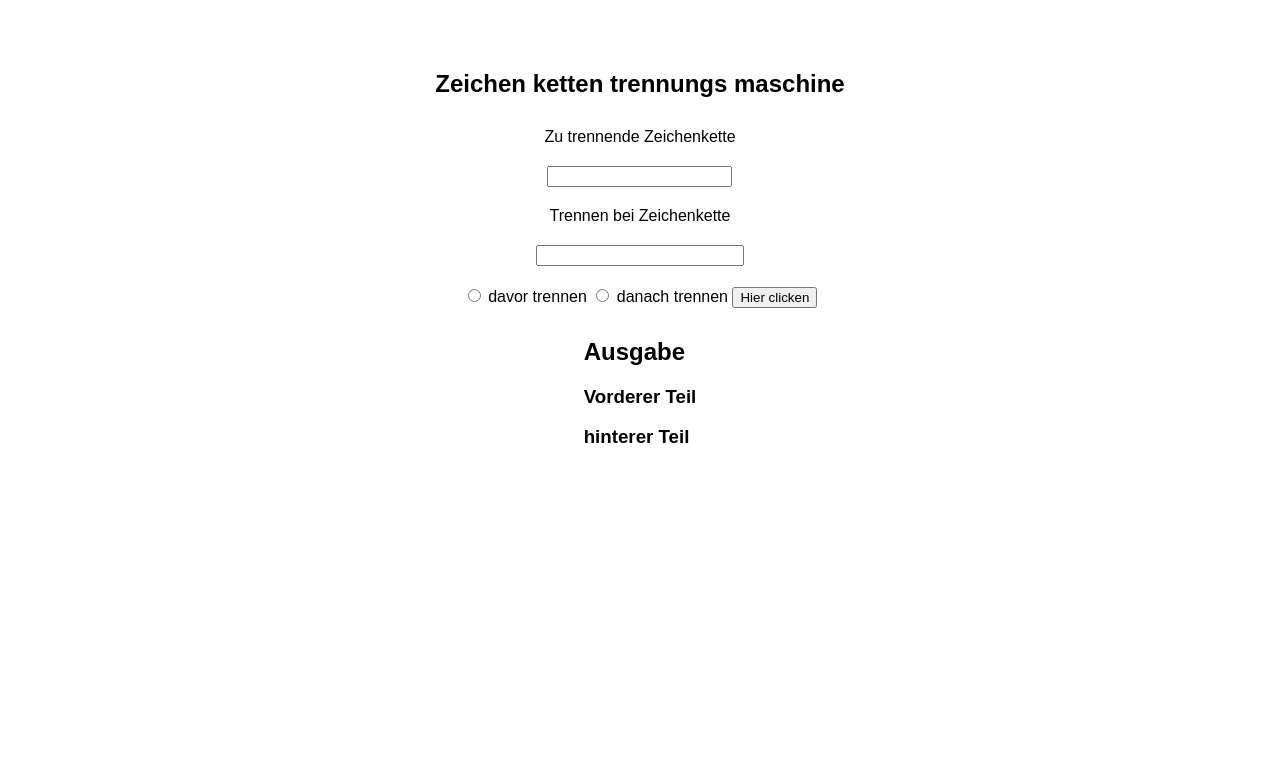
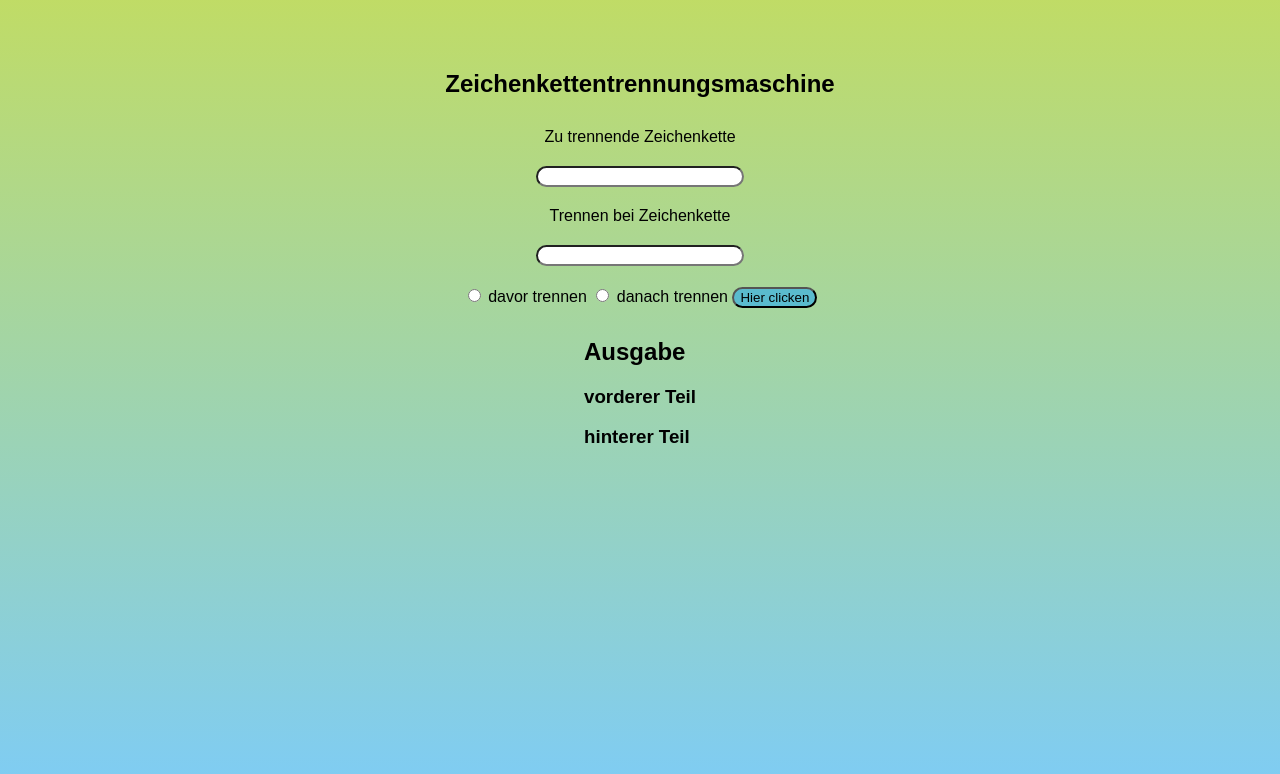
Before and after one commit to philipkuerzel/ZKTM, a plain HTML site: page index.html in a window 1280 px wide. Drawn offline with Linux system fonts and the light colour scheme.

Commit message:
html done

```diff
--- a/assets/css/style.css
+++ b/assets/css/style.css
@@ -1,15 +1,21 @@
+html {
+    height: 100%;
+    background:
+        linear-gradient(rgba(150, 196, 0, 0.6), rgba(39, 170, 241, 0.6));
+}
+
 body{
     display: flex;
     justify-content: center;
     margin-top: 50px;
     font-family: Arial, Helvetica, sans-serif;
 }
+
 section {
     display: flex;
     flex-direction: column;
     align-items: center;
     gap: 10px;
-    width: 500px;
 }
 
 form {
@@ -19,6 +25,16 @@ form {
     gap: 20px;
 }
 
-#trennen, #trennBei {
+#eingabe, #trennBei {
+    border-radius: 20px;
     width: 200px;
 }
+
+button {
+    background-color: rgba(39, 170, 241, 0.6);
+    border-radius: 20px;
+}
+
+button:hover {
+    background-color: rgba(150, 196, 0, 0.6);
+}
--- a/index.html
+++ b/index.html
@@ -8,7 +8,7 @@
 </head>
 <body>
     <section>
-        <h1>Zeichen ketten trennungs maschine</h1>
+        <h1>Zeichenkettentrennungsmaschine</h1>
         <form onsubmit="return false">
             <label for="Eingabetext">Zu trennende Zeichenkette</label>
             <input type="text" name="eingabe" id="eingabe">
@@ -24,7 +24,7 @@
         </form>
         <div>
             <h2>Ausgabe</h2>
-            <h3>Vorderer Teil</h3>
+            <h3>vorderer Teil</h3>
             <p class="vorne"></p>
             <h3>hinterer Teil</h3>
             <p class="hinten"></p>
```
